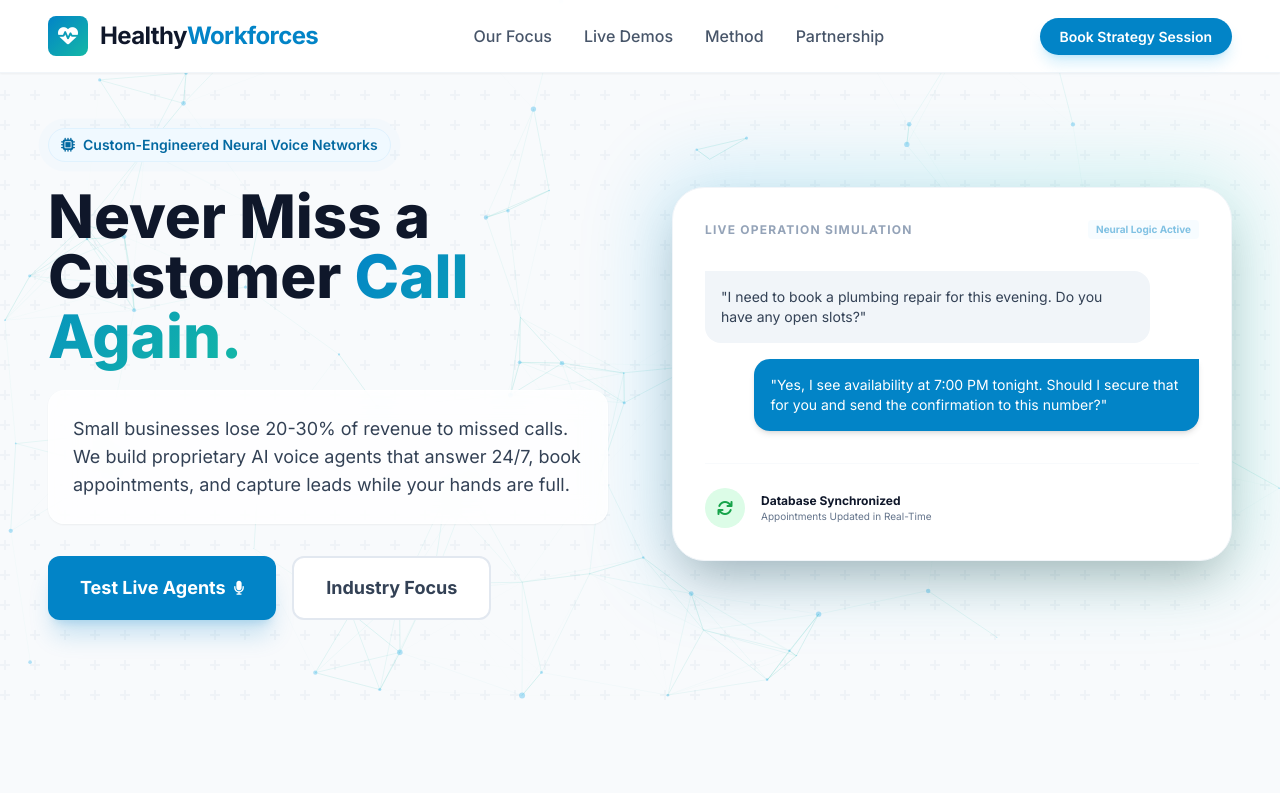
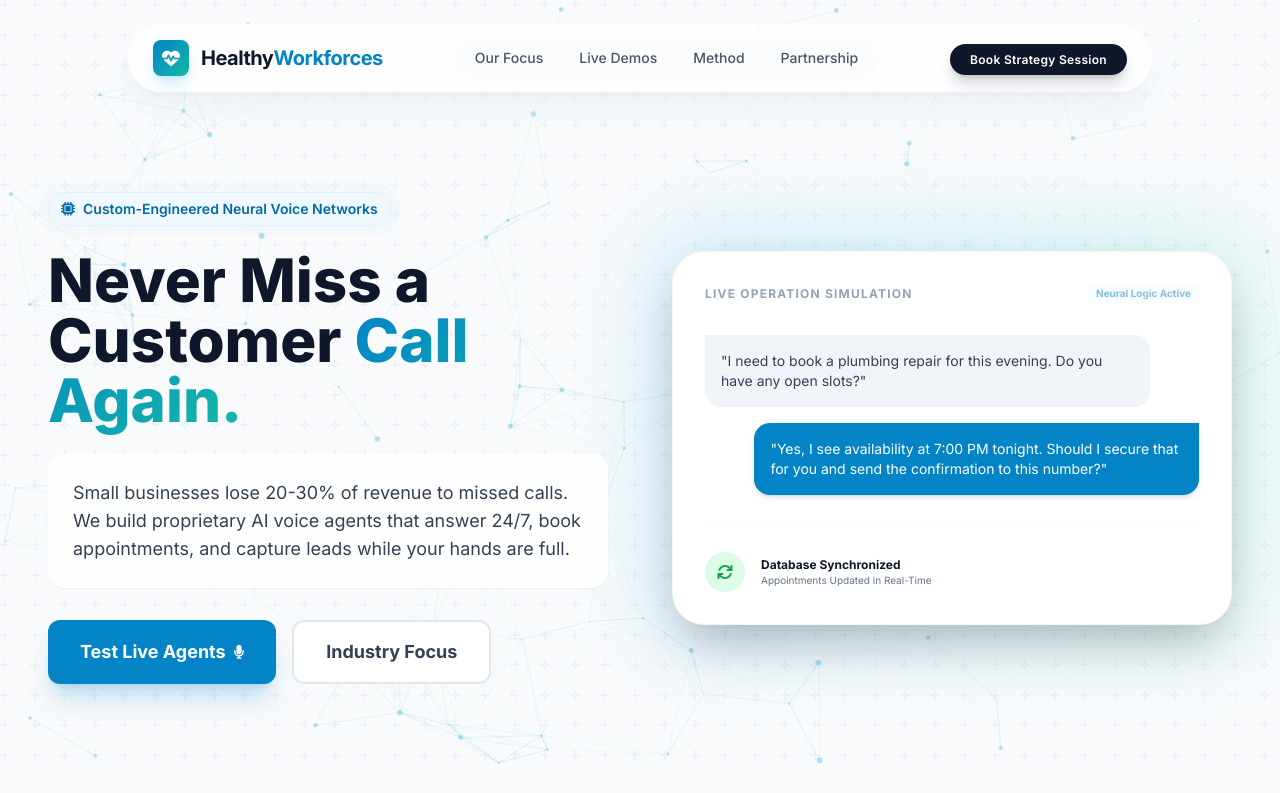
Before and after one commit to shehzade/healthyworkforces, a plain HTML site: page index.html in a window 1280 px wide. Shown: the top 793 px of the page. Drawn offline with nearby package versions, Linux system fonts and the light colour scheme.

Commit message:
liquid glass menu bar

```diff
--- a/index.html
+++ b/index.html
@@ -76,15 +76,18 @@
             animation: wave 1.2s ease-in-out infinite;
         }
 
+        /* Mobile Menu Transitions */
         #mobile-menu {
-            transition: max-height 0.3s ease-in-out, opacity 0.3s ease-in-out;
+            transition: max-height 0.4s cubic-bezier(0.16, 1, 0.3, 1), opacity 0.3s ease-in-out;
             max-height: 0;
             opacity: 0;
             overflow: hidden;
         }
         #mobile-menu.open {
-            max-height: 400px;
+            max-height: 500px;
             opacity: 1;
+            margin-top: 1rem;
+            padding-bottom: 0.5rem;
         }
 
         /* Legal Pages Styling */
@@ -97,42 +100,52 @@
 </head>
 <body class="bg-white text-slate-800 antialiased flex flex-col min-h-screen overflow-x-hidden">
 
-    <nav class="w-full py-4 px-4 sm:px-6 md:px-12 bg-white/95 backdrop-blur-md fixed top-0 z-50 left-0 right-0 shadow-sm border-b border-slate-100">
-        <div class="max-w-7xl mx-auto flex justify-between items-center">
-            <a href="#" onclick="navigateTo('home'); return false;" class="flex items-center group z-50">
-                <div class="w-8 h-8 sm:w-10 sm:h-10 bg-gradient-to-br from-hwblue-600 to-hwteal-500 rounded-lg flex items-center justify-center text-white text-lg sm:text-xl mr-2 sm:mr-3 group-hover:scale-105 transition">
+    <!-- Floating Navbar Container -->
+    <nav class="fixed top-4 inset-x-4 md:top-6 md:inset-x-0 md:max-w-5xl md:mx-auto z-50">
+        <!-- Inner Glass Pill -->
+        <div class="bg-white/80 backdrop-blur-xl border border-white/50 shadow-xl shadow-slate-200/40 rounded-[2rem] md:rounded-full px-5 py-3 md:px-6 md:py-3 transition-all duration-300 ease-in-out">
+
+            <div class="flex justify-between items-center">
+                <!-- Logo -->
+                <a href="#" onclick="navigateTo('home'); return false;" class="flex items-center group">
+                    <div class="w-8 h-8 sm:w-9 sm:h-9 bg-gradient-to-br from-hwblue-600 to-hwteal-500 rounded-lg flex items-center justify-center text-white text-base sm:text-lg mr-2 sm:mr-3 group-hover:scale-105 transition shadow-lg shadow-hwblue-500/20">
                         <i class="fa-solid fa-heart-pulse"></i>
                     </div>
-                <div class="text-xl sm:text-2xl font-bold tracking-tight text-slate-900">Healthy<span class="text-hwblue-600">Workforces</span></div>
+                    <div class="text-lg sm:text-xl font-bold tracking-tight text-slate-900">Healthy<span class="text-hwblue-600">Workforces</span></div>
                 </a>
 
-            <div class="hidden md:flex space-x-8 font-medium text-slate-600">
-                <a href="#solutions" onclick="navigateTo('home', 'solutions'); return false;" class="hover:text-hwblue-600 transition">Our Focus</a>
-                <a href="#demos" onclick="navigateTo('home', 'demos'); return false;" class="hover:text-hwblue-600 transition">Live Demos</a>
-                <a href="#approach" onclick="navigateTo('home', 'approach'); return false;" class="hover:text-hwblue-600 transition">Method</a>
-                <a href="#pricing" onclick="navigateTo('home', 'pricing'); return false;" class="hover:text-hwblue-600 transition">Partnership</a>
+                <!-- Desktop Menu -->
+                <div class="hidden md:flex items-center space-x-1 bg-slate-50/50 rounded-full px-1 py-1 border border-white/50">
+                    <a href="#solutions" onclick="navigateTo('home', 'solutions'); return false;" class="px-4 py-1.5 text-sm font-medium text-slate-600 hover:text-hwblue-600 hover:bg-white rounded-full transition-all">Our Focus</a>
+                    <a href="#demos" onclick="navigateTo('home', 'demos'); return false;" class="px-4 py-1.5 text-sm font-medium text-slate-600 hover:text-hwblue-600 hover:bg-white rounded-full transition-all">Live Demos</a>
+                    <a href="#approach" onclick="navigateTo('home', 'approach'); return false;" class="px-4 py-1.5 text-sm font-medium text-slate-600 hover:text-hwblue-600 hover:bg-white rounded-full transition-all">Method</a>
+                    <a href="#pricing" onclick="navigateTo('home', 'pricing'); return false;" class="px-4 py-1.5 text-sm font-medium text-slate-600 hover:text-hwblue-600 hover:bg-white rounded-full transition-all">Partnership</a>
                 </div>
 
+                <!-- Desktop CTA -->
                 <div class="hidden md:block">
-                <a href="#contact" onclick="navigateTo('home', 'contact'); return false;" class="bg-hwblue-600 hover:bg-hwblue-700 text-white px-5 py-2.5 rounded-full font-semibold transition shadow-lg shadow-hwblue-500/20 text-sm">
+                    <a href="#contact" onclick="navigateTo('home', 'contact'); return false;" class="bg-slate-900 hover:bg-slate-800 text-white px-5 py-2 rounded-full font-semibold transition shadow-lg shadow-slate-900/20 text-xs tracking-wide">
                         Book Strategy Session
                     </a>
                 </div>
 
-            <button id="mobile-menu-btn" class="md:hidden text-slate-700 text-2xl focus:outline-none z-50 p-2" aria-label="Toggle Menu">
+                <!-- Mobile Hamburger -->
+                <button id="mobile-menu-btn" class="md:hidden w-10 h-10 flex items-center justify-center text-slate-700 text-lg rounded-full hover:bg-slate-100 transition focus:outline-none" aria-label="Toggle Menu">
                     <i class="fa-solid fa-bars"></i>
                 </button>
             </div>
 
-        <div id="mobile-menu" class="md:hidden bg-white w-full border-t border-slate-100 absolute top-full left-0 shadow-xl">
-            <div class="flex flex-col p-6 space-y-4 font-medium text-slate-600 text-center">
-                <a href="#solutions" onclick="toggleMobileMenu(); navigateTo('home', 'solutions'); return false;" class="py-2 hover:text-hwblue-600 border-b border-slate-50">Our Focus</a>
-                <a href="#demos" onclick="toggleMobileMenu(); navigateTo('home', 'demos'); return false;" class="py-2 hover:text-hwblue-600 border-b border-slate-50">Live Demos</a>
-                <a href="#approach" onclick="toggleMobileMenu(); navigateTo('home', 'approach'); return false;" class="py-2 hover:text-hwblue-600 border-b border-slate-50">Method</a>
-                <a href="#pricing" onclick="toggleMobileMenu(); navigateTo('home', 'pricing'); return false;" class="py-2 hover:text-hwblue-600 border-b border-slate-50">Partnership</a>
-                <a href="#contact" onclick="toggleMobileMenu(); navigateTo('home', 'contact'); return false;" class="bg-hwblue-600 text-white py-3 rounded-xl font-bold mt-2 shadow-md">
+            <!-- Mobile Menu (Expandable inside the pill) -->
+            <div id="mobile-menu" class="md:hidden border-t border-slate-100/50">
+                <div class="flex flex-col space-y-1 font-medium text-slate-600 text-center pt-2">
+                    <a href="#solutions" onclick="toggleMobileMenu(); navigateTo('home', 'solutions'); return false;" class="py-3 hover:bg-slate-50 rounded-xl hover:text-hwblue-600 transition">Our Focus</a>
+                    <a href="#demos" onclick="toggleMobileMenu(); navigateTo('home', 'demos'); return false;" class="py-3 hover:bg-slate-50 rounded-xl hover:text-hwblue-600 transition">Live Demos</a>
+                    <a href="#approach" onclick="toggleMobileMenu(); navigateTo('home', 'approach'); return false;" class="py-3 hover:bg-slate-50 rounded-xl hover:text-hwblue-600 transition">Method</a>
+                    <a href="#pricing" onclick="toggleMobileMenu(); navigateTo('home', 'pricing'); return false;" class="py-3 hover:bg-slate-50 rounded-xl hover:text-hwblue-600 transition">Partnership</a>
+                    <a href="#contact" onclick="toggleMobileMenu(); navigateTo('home', 'contact'); return false;" class="bg-hwblue-600 text-white py-3 rounded-xl font-bold mt-2 shadow-md shadow-hwblue-500/20">
                         Book Strategy Session
                     </a>
+                </div>
             </div>
         </div>
     </nav>
@@ -141,7 +154,8 @@
     <main id="view-home" class="flex-grow fade-in overflow-x-hidden">
 
         <!-- Hero Section with Particles -->
-        <header class="hero-pattern pt-28 pb-12 sm:pt-32 sm:pb-20 px-4 sm:px-6 md:px-12 relative">
+        <!-- Adjusted pt to account for floating nav -->
+        <header class="hero-pattern pt-40 pb-12 sm:pt-48 sm:pb-20 px-4 sm:px-6 md:px-12 relative">
             <div id="particles-js"></div>
 
             <div class="max-w-7xl mx-auto grid lg:grid-cols-2 gap-12 lg:gap-16 items-center hero-content-wrapper">
@@ -610,7 +624,7 @@
                     setTimeout(() => {
                         const el = document.getElementById(sectionId);
                         if (el) {
-                            const headerOffset = 80;
+                            const headerOffset = 100; // Increased offset to account for floating nav
                             const elementPosition = el.getBoundingClientRect().top;
                             const offsetPosition = elementPosition + window.pageYOffset - headerOffset;
 
```
Lines whose indentation alone changed are shown as unchanged.
